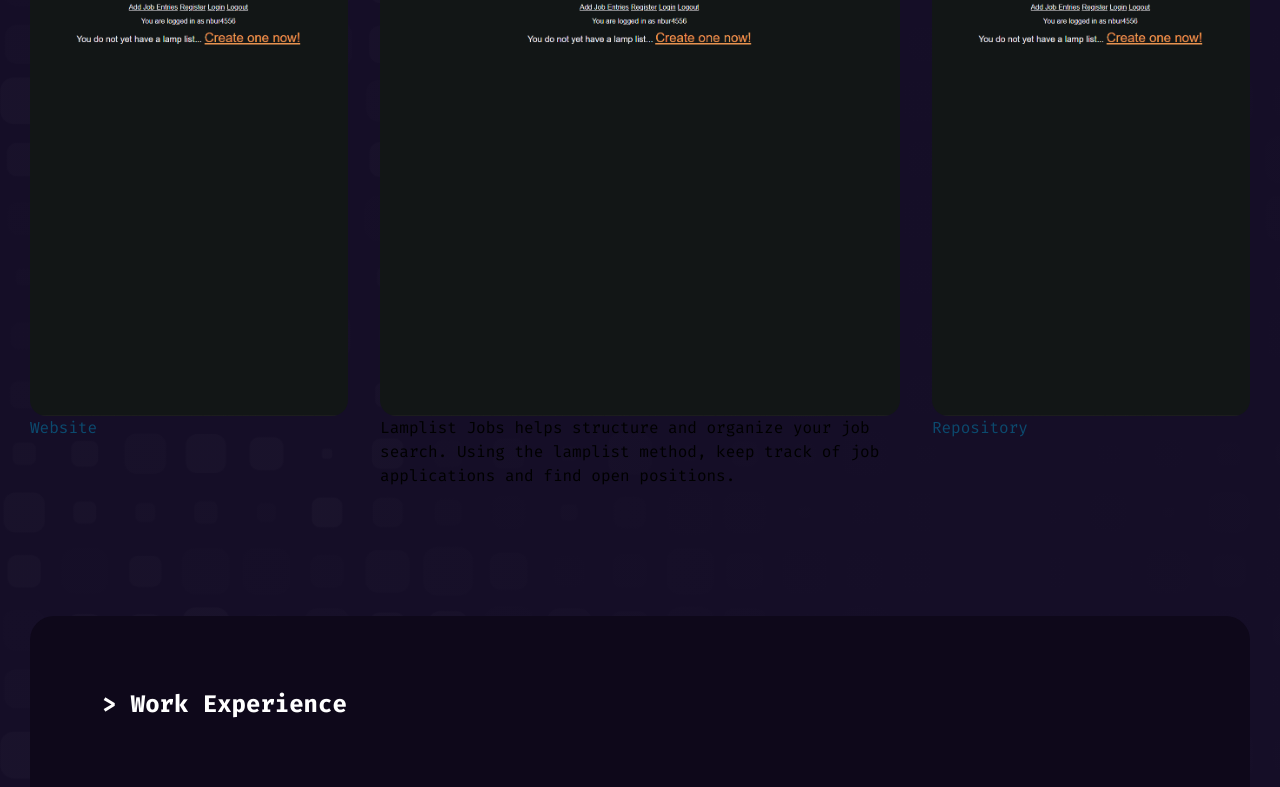
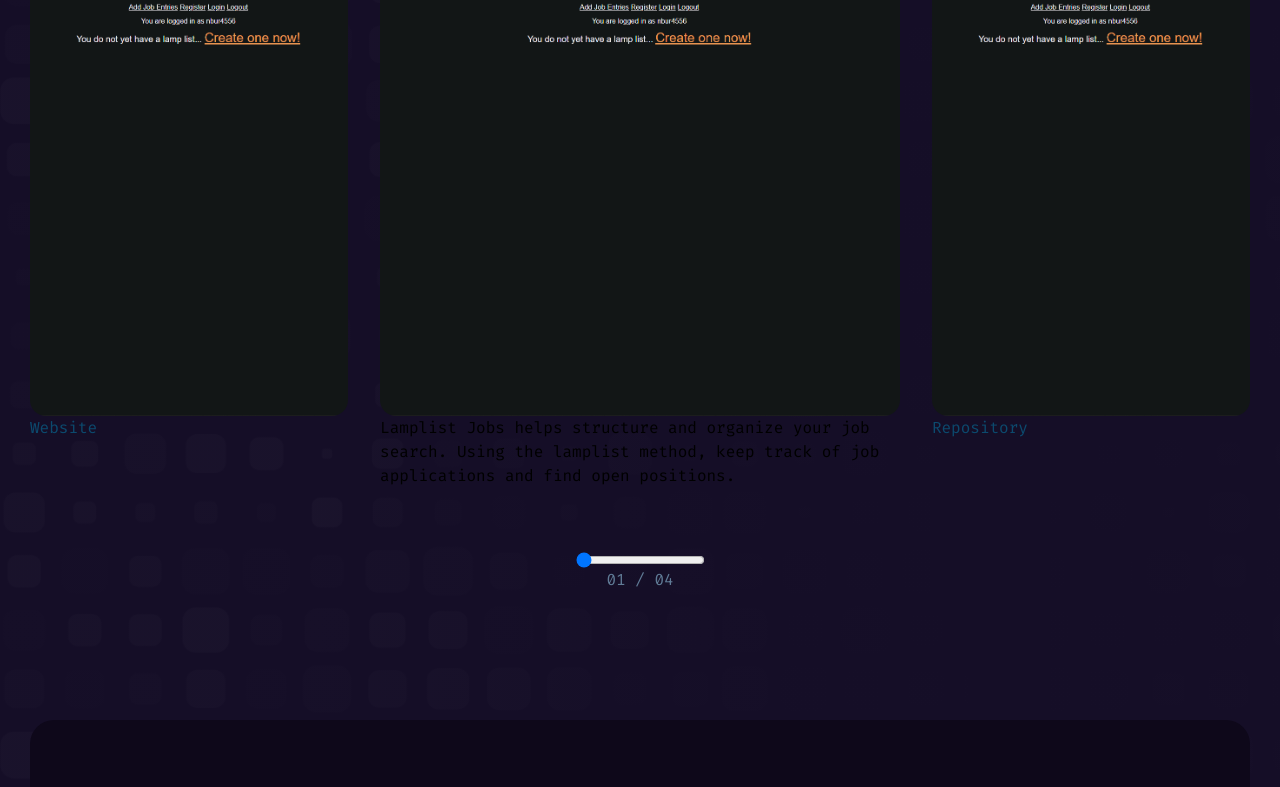
Before and after one commit to nbur4556/svkit-portfolio, a SvelteKit app: page / in a window 1280 px wide. Shown: the part 920-1707 px from the top of the page. Built offline with nearby package versions, Linux system fonts and the light colour scheme.

Commit message:
create project selector component

```diff
--- a/src/components/FeaturedProjects.svelte
+++ b/src/components/FeaturedProjects.svelte
@@ -1,4 +1,5 @@
 <script lang="ts">
+  import ProjectSelector from "../components/ProjectSelector.svelte";
   import ImageContainer from "../components/UI/ImageContainer.svelte";
   import Link from "../components/UI/Link.svelte";
 
@@ -9,8 +10,8 @@
   let selected: Project = projectData[0];
 </script>
 
-<section class="mb-lg" data-cy="select-feature">
-  <h2 id="featured" class="mb-md text-2xl text-white font-bold">{"> My Projects"}</h2>
+<section class="flex flex-col gap-md mb-lg" data-cy="select-feature">
+  <h2 id="featured" class="text-2xl text-white font-bold">{"> My Projects"}</h2>
 
   <section class="flex flex-row items-stretch gap-sm">
     <div>
@@ -38,4 +39,6 @@
       <Link href={selected.repoLink} external testId="select-repository">Repository</Link>
     </div>
   </section>
+
+  <ProjectSelector count={projectData.length + 1} />
 </section>
--- /dev/null
+++ b/src/components/ProjectSelector.svelte
@@ -0,0 +1,10 @@
+<script lang="ts">
+  export let count: number;
+
+  let selected = 1;
+</script>
+
+<section class="flex flex-col items-center">
+  <input type="range" value={selected} min={1} max={count}>
+  <p class="text-body">0{selected} / 0{count}</p>
+</section>
```
